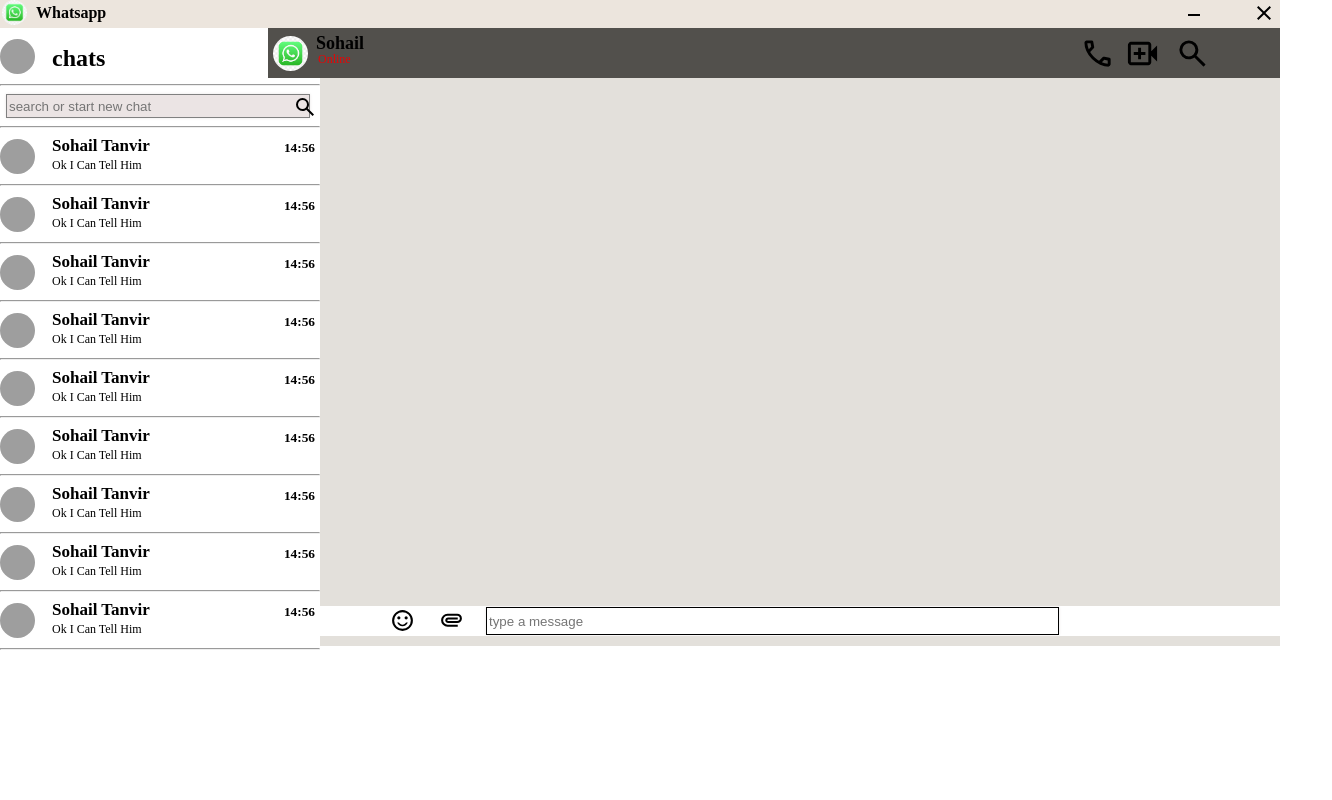
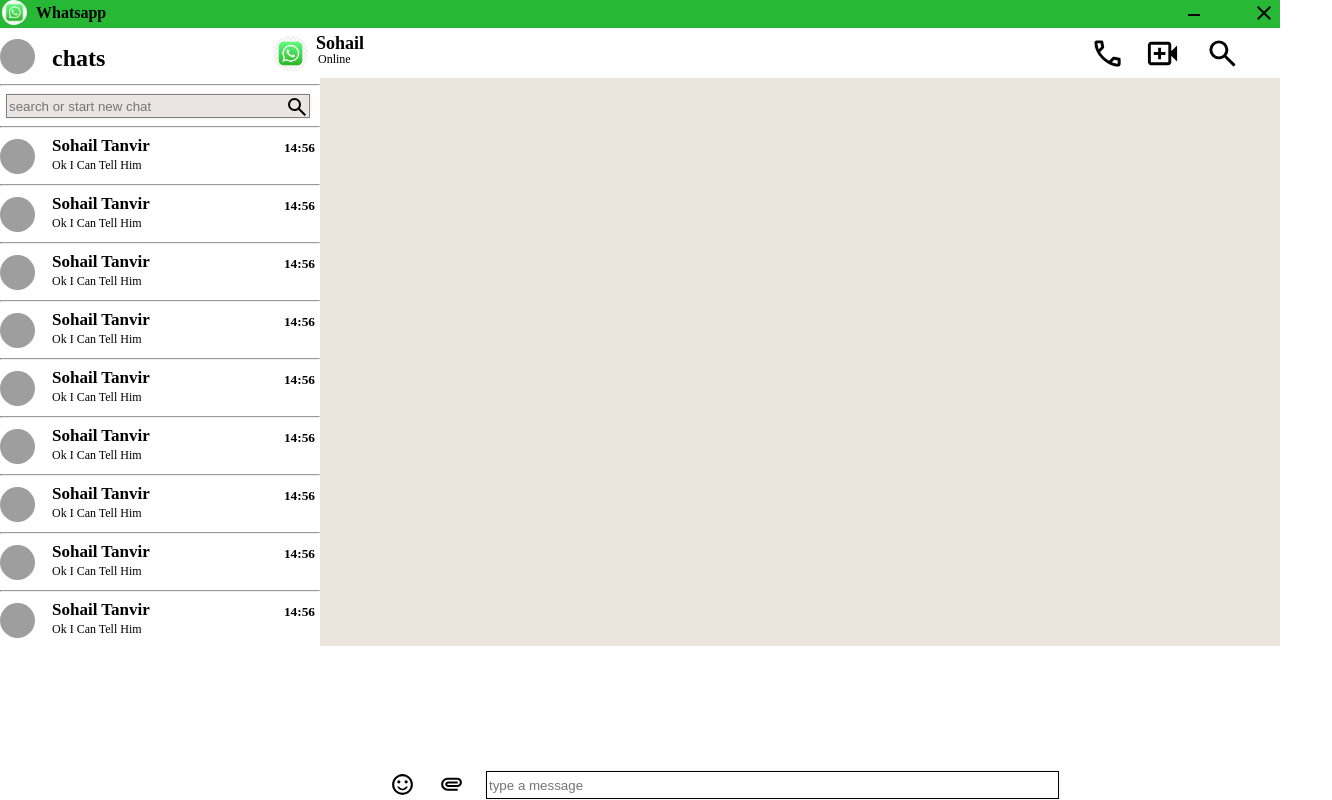
Before and after one commit to Usmanshakir7/whatsapp, a plain HTML site: page index.html in a window 1280 px wide. Shown: the whole page, 1332 px wide, since content can reach past the window. Drawn offline with Linux system fonts and the light colour scheme; grey boxes are pictures that could not be loaded.

Commit message:
Restaurant

```diff
--- a/index.html
+++ b/index.html
@@ -11,18 +11,18 @@
             margin: 0px;
             padding: 0px;
             position: relative;
-            color: #e70505 ;
+
         }
 
         nav {
             width: 100%;
             height: 28px;
-            background-color: #ece5dd;
-            float: left;
+            background-color: #27b936;
              display: flex;
             justify-content: space-between;
             position: absolute;
             top: 0px;
+            z-index: 1;
         }
 
         nav .left {
@@ -46,14 +46,13 @@
             width: 25px;
             height: 25px;
             border-radius: 50%;
-            /* display: inline-block; */
+
         }
 
         nav .right {
             margin: 0px;
             width: 20%;
             height: 26px;
-            /* background-color: aquamarine; */
             display: flex;
             justify-content: flex-end;
             align-items: center;
@@ -85,34 +84,47 @@
         #left {
             width: 25%;
             height: 646px;
+overflow: scroll;
+            background-color: #ffff;
+        }
 
-            background-color: #ffff;
+        .min:hover {
+            background-color: #fffbf6;
+            cursor: pointer;
+        }
 
+        .max:hover {
+            background-color: #deb887d2;
+            cursor: pointer;
         }
+
+        .close:hover {
+            background-color: rgb(172, 13, 13);
+            cursor: pointer;
+        }
+
 
         .search img {
             width: 24px;
             height: 26px;
             color: white;
             position: absolute;
-
-            left: 293px;
-
-            /* border-radius: 50%; */
+            left: 285px;
         }
 
         .chat {
             display: flex;
-
             justify-content: baseline;
             align-items: center;
             color: black;
             box-sizing: border-box;
         }
-.chat:hover{
+
+        .chat:hover {
             background-color: grey;
             cursor: pointer;
         }
+
         .chat img {
             width: 35px;
             height: 35px;
@@ -183,41 +195,42 @@
         #right {
             width: 75%;
             height: 646px;
-            /* border: 2px solid red; */
             display: flex;
-            background-color: #e3e0db;
+            background-color: #ece5dd;
+        }
 
-
-        }
         .footer {
             width: 1012px;
-            height:30px;
+            height: 30px;
             background-color: #ffff;
-            position: absolute;
-            bottom: 10px;
+            position: fixed;
+            bottom: 0px;
             display: flex;
-            /* overflow: hidden; */
+
         }
 
 
-        .emo{
+        .emo {
             width: 25px;
             height: 25px;
             margin-top: 2px;
             padding-left: 70px;
         }
-.attac{
+
+        .attac {
             width: 25px;
             height: 25px;
             padding-top: 2px;
             margin-left: 24px;
         }
-.send{
+
+        .send {
             position: absolute;
             left: 700px;
-    bottom:2px;
+            bottom: 2px;
 
         }
+
         .footer input {
             width: 56%;
             position: absolute;
@@ -225,28 +238,29 @@
             left: 160px;
             background-color: white;
             outline: none;
-            border: 1px solid black
-            ;
+            border: 1px solid black;
 
         }
-        #bar{
+
+        #bar {
             width: 1012px;
-            height:50px;
-            background-color: #52504c;
+            height: 50px;
+            background-color: #ffff;
             position: absolute;
             top: 28px;
             right: 0px;
             display: flex;
-            /* justify-content: flex-start; */
             align-items: center;
         }
-        #bar img{
+
+        #bar img {
             width: 35px;
             height: 35px;
             border-radius: 50%;
             margin-left: 5px;
         }
-        #bar h5{
+
+        #bar h5 {
             position: absolute;
             top: -25px;
             left: 48px;
@@ -255,45 +269,56 @@
             font-weight: 600;
             color: rgb(0, 0, 0);
         }
-        #bar p{
+
+        #bar p {
             text-transform: capitalize;
             position: absolute;
+            color: black;
             top: 12px;
             left: 50px;
             font-size: 12px;
         }
-        .call{
+
+        .call {
+            color: white;
+            position: absolute;
+            right: 155px;
+        }
+
+        .video {
+            color: white;
+            position: absolute;
+            right: 100px;
+        }
+
+        .srch {
             width: 24px;
             height: 26px;
             color: white;
             position: absolute;
+            right: 40px;
+        }
 
-            right: 165px;
-        }
-        .video{
-            width: 24px;
-            height: 26px;
-            color: white;
-            position: absolute;
-
-            right: 120px;
-        }
-        .srch{   width: 24px;
-            height: 26px;
-            color: white;
-            position: absolute;
-            right:70px;}
-            .srch:hover{
-                background-color: rgb(121, 112, 112);
+        .srch:hover {
+            background-color: #27b936;
             cursor: pointer;
         }
-            .video:hover{
-                background-color: #a19393;
+
+        .video:hover {
+            background-color: #27b936;
             cursor: pointer;
         }
-            .call:hover{
-                background-color: rgb(156, 147, 147);
+
+        .call:hover {
+            background-color: #27b936;
             cursor: pointer;
+        }
+
+        @media screen (max-width: 800px; ) {
+            #right {
+                display: hidden;
+            }
+
         }
     </style>
 </head>
```
Lines whose indentation alone changed are shown as unchanged.
